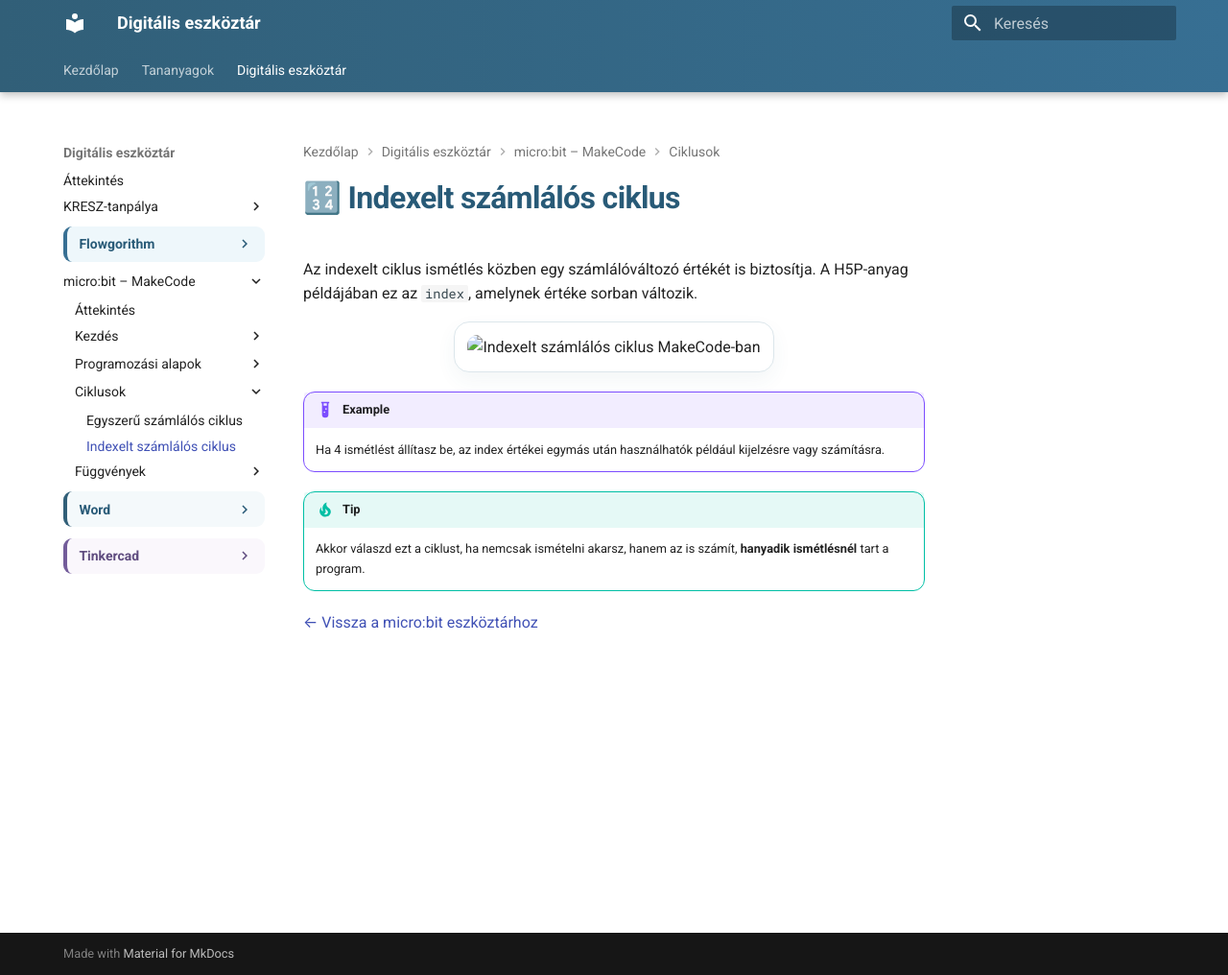
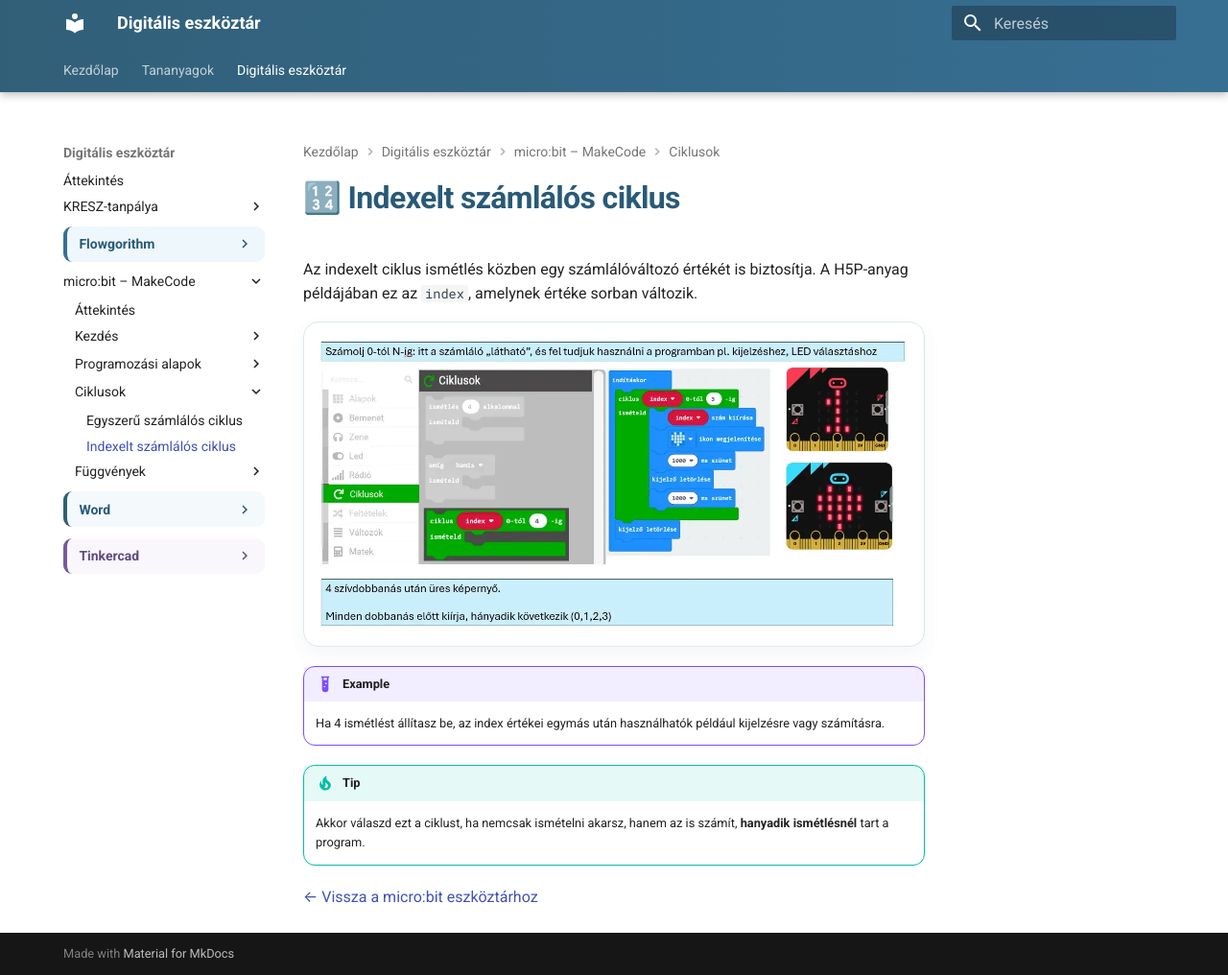
Before and after one commit to bsuszter/digitalis-eszkoztar, an MkDocs documentation site: the page built from docs/eszkoztar/microbit/indexelt-ciklus.md, in a window 1280 px wide and 1016 px high. Shown: the whole window at 96% size. Built offline with MkDocs 1.6.1 and Material for MkDocs 9.7.7, drawn with Linux system fonts in a browser that asks for light colours.

Commit message:
Fix microbit image path

```diff
--- a/docs/eszkoztar/microbit/indexelt-ciklus.md
+++ b/docs/eszkoztar/microbit/indexelt-ciklus.md
@@ -2,7 +2,7 @@
 
 Az indexelt ciklus ismétlés közben egy számlálóváltozó értékét is biztosítja. A H5P-anyag példájában ez az `index`, amelynek értéke sorban változik.
 
-<figure class="tool-figure tool-figure--wide"><img src="../../images/microbit/10-indexelt-ciklus.webp" alt="Indexelt számlálós ciklus MakeCode-ban"></figure>
+<figure class="tool-figure tool-figure--wide"><img src="../../../images/microbit/10-indexelt-ciklus.webp" alt="Indexelt számlálós ciklus MakeCode-ban"></figure>
 
 !!! example
     Ha 4 ismétlést állítasz be, az index értékei egymás után használhatók például kijelzésre vagy számításra.
```
